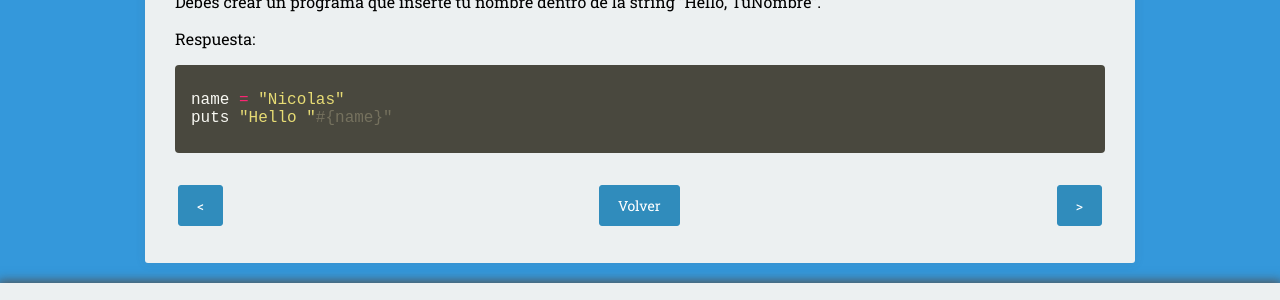
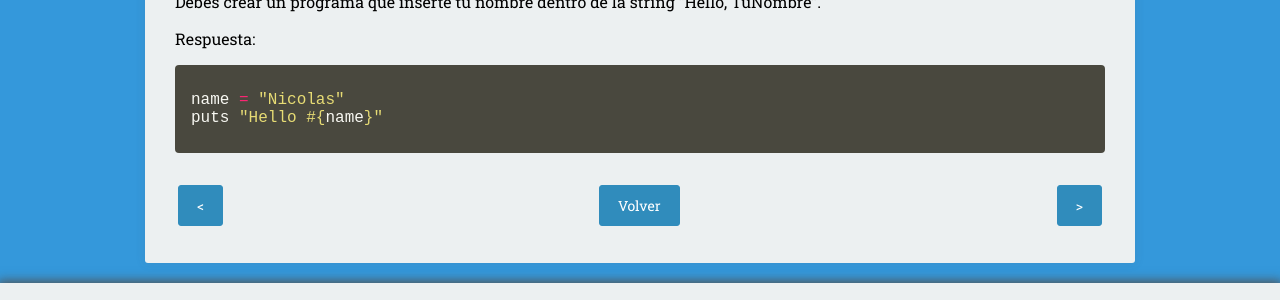
Before and after one commit to nisoto/Blog-anterior-2.0, a Jekyll site: the page built from _posts/2018-03-04-variables-ruby.md, in a window 1280 px wide. Shown: the part 1558-1858 px from the top of the page. Built offline with Jekyll 4.4.1, drawn with Linux system fonts in a browser that asks for light colours; nearby versions of some CDN libraries.

```diff
--- a/_posts/2018-03-04-variables-ruby.md
+++ b/_posts/2018-03-04-variables-ruby.md
@@ -67,7 +67,7 @@ Respuesta:
 
 {% highlight ruby %}
 name = "Nicolas"
-puts "Hello "#{name}"
+puts "Hello #{name}"
 {% endhighlight %}
 
 |     |     |     |
```
